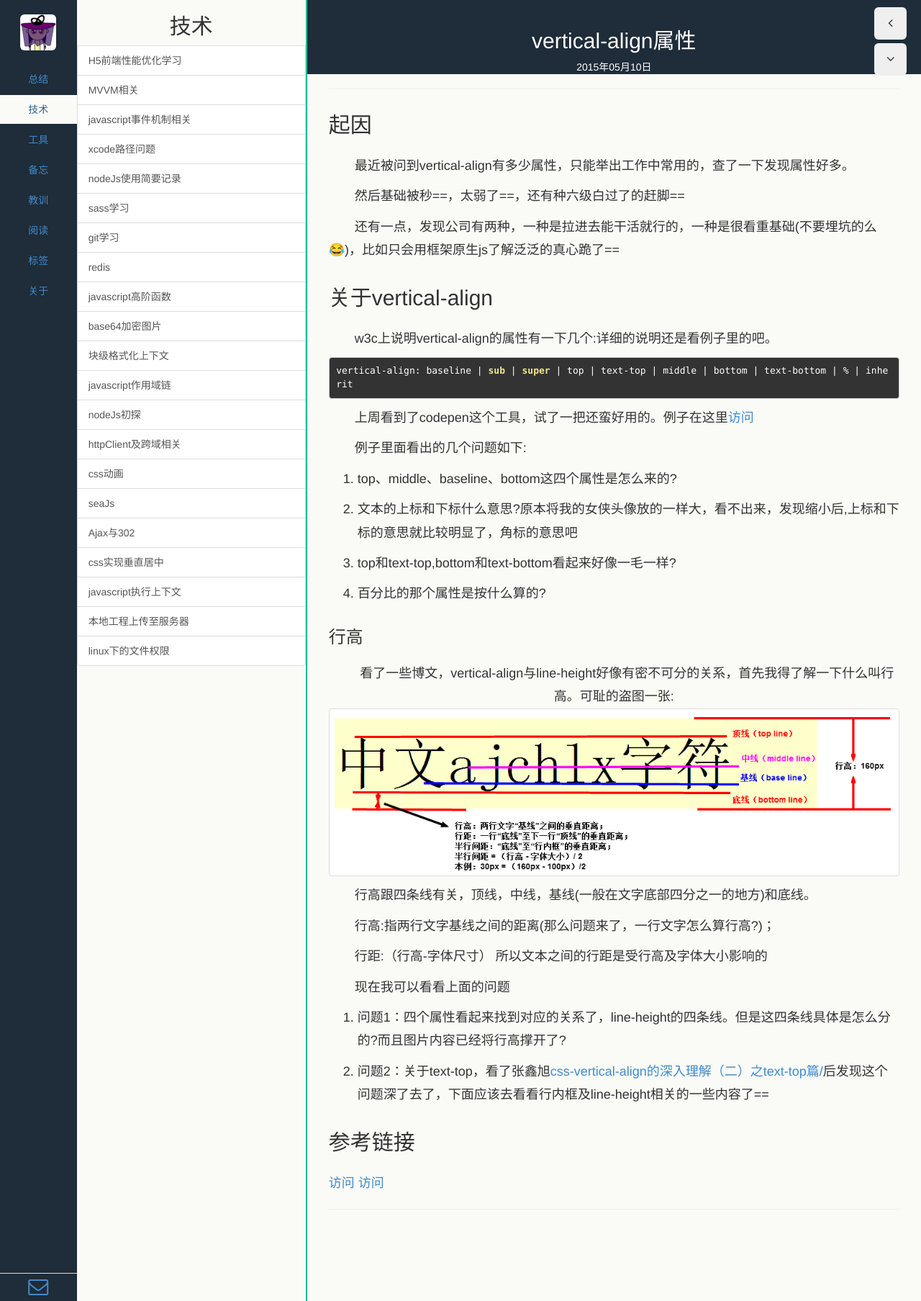
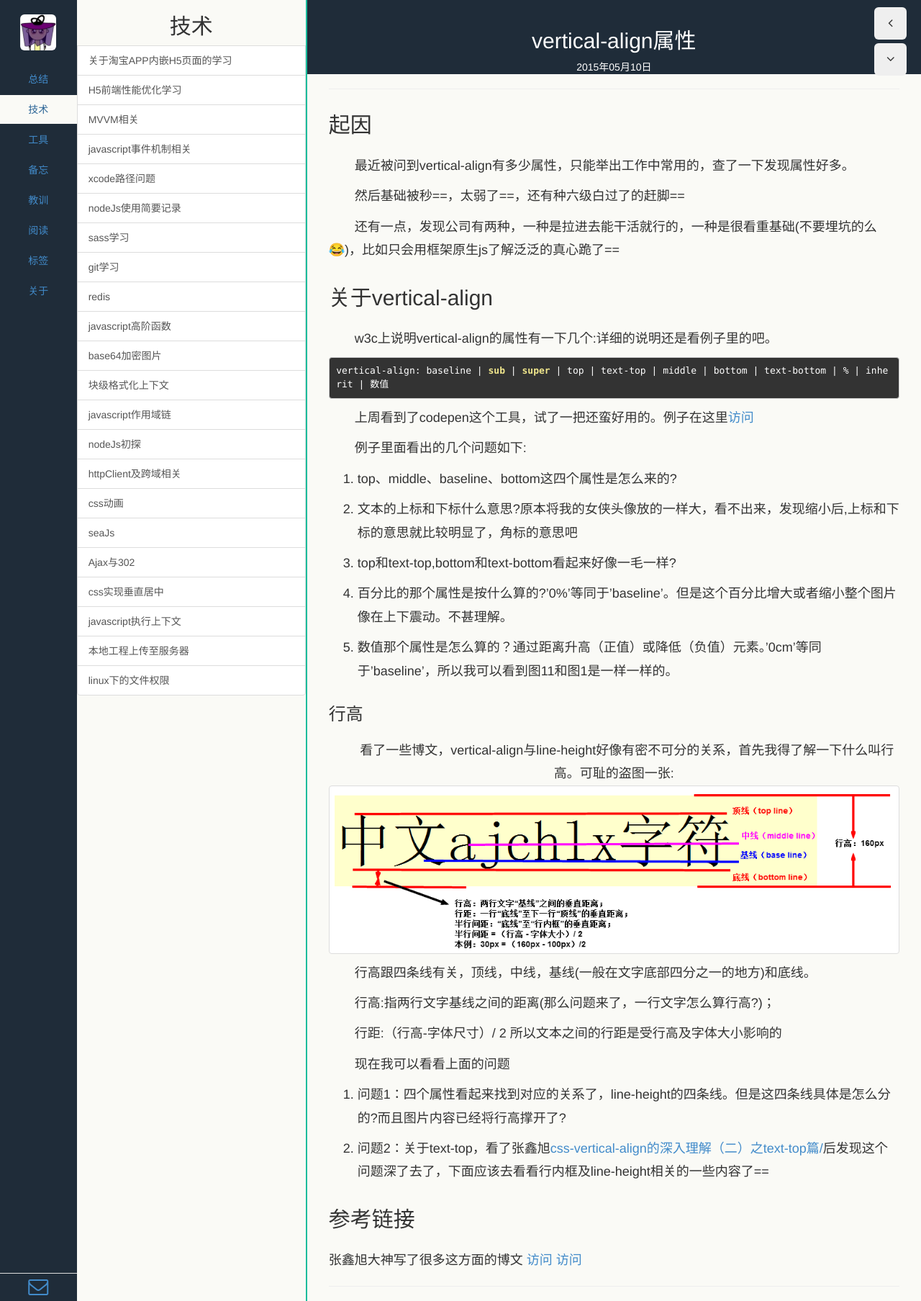
Before and after one commit to echoZQ/echo-blog, a Jekyll site: the page built from _posts/2015-05-10-vertical-align.md, in a window 1280 px wide. Shown: the whole page at 72% size. Built offline with Jekyll 4.4.1, drawn with Linux system fonts in a browser that asks for light colours; Markdown is read by kramdown in place of the engine named in the settings.

Commit message:
taobao h5

```diff
--- a/_posts/2015-05-10-vertical-align.md
+++ b/_posts/2015-05-10-vertical-align.md
@@ -17,7 +17,7 @@ description: 因为基础的关系，面试的时候已经被秒很多次了==
 
 &emsp;&emsp;w3c上说明vertical-align的属性有一下几个:详细的说明还是看例子里的吧。
 
-	vertical-align: baseline | sub | super | top | text-top | middle | bottom | text-bottom | % | inherit
+	vertical-align: baseline | sub | super | top | text-top | middle | bottom | text-bottom | % | inherit | 数值
 
 &emsp;&emsp;上周看到了codepen这个工具，试了一把还蛮好用的。例子在这里<a href="http://codepen.io/echoZQ/pen/mJVmRV" target="_blank">访问</a>
 
@@ -29,7 +29,11 @@ description: 因为基础的关系，面试的时候已经被秒很多次了==
 
 3. top和text-top,bottom和text-bottom看起来好像一毛一样?
 
-4. 百分比的那个属性是按什么算的?
+4. 百分比的那个属性是按什么算的?'0%'等同于'baseline'。但是这个百分比增大或者缩小整个图片像在上下震动。不甚理解。
+
+5. 数值那个属性是怎么算的？通过距离升高（正值）或降低（负值）元素。'0cm'等同于'baseline'，所以我可以看到图11和图1是一样一样的。
+
+
 
 ### 行高
 &emsp;&emsp;看了一些博文，vertical-align与line-height好像有密不可分的关系，首先我得了解一下什么叫行高。可耻的盗图一张:
@@ -39,7 +43,7 @@ description: 因为基础的关系，面试的时候已经被秒很多次了==
 
 &emsp;&emsp;行高:指两行文字基线之间的距离(那么问题来了，一行文字怎么算行高?)；
 
-&emsp;&emsp;行距:（行高-字体尺寸） 所以文本之间的行距是受行高及字体大小影响的
+&emsp;&emsp;行距:（行高-字体尺寸）/ 2 所以文本之间的行距是受行高及字体大小影响的
 
 &emsp;&emsp;现在我可以看看上面的问题
 
@@ -48,5 +52,6 @@ description: 因为基础的关系，面试的时候已经被秒很多次了==
 2. 问题2：关于text-top，看了张鑫旭<a href="http://www.zhangxinxu.com/wordpress/2010/06/css-vertical-align%E7%9A%84%E6%B7%B1%E5%85%A5%E7%90%86%E8%A7%A3%EF%BC%88%E4%BA%8C%EF%BC%89%E4%B9%8Btext-top%E7%AF%87/">css-vertical-align的深入理解（二）之text-top篇/</a>后发现这个问题深了去了，下面应该去看看行内框及line-height相关的一些内容了==
 
 ## 参考链接
+张鑫旭大神写了很多这方面的博文
 [访问](http://www.cnblogs.com/rainman/archive/2011/08/05/2128068.html)
 [访问](http://www.zhangxinxu.com/wordpress/2009/11/css%E8%A1%8C%E9%AB%98line-height%E7%9A%84%E4%B8%80%E4%BA%9B%E6%B7%B1%E5%85%A5%E7%90%86%E8%A7%A3%E5%8F%8A%E5%BA%94%E7%94%A8/)
--- /dev/null
+++ b/_posts/2015-05-12-alipay.md
@@ -0,0 +1,52 @@
+---
+layout: post
+title: 关于淘宝APP内嵌H5页面的学习
+category: 技术
+tags: Html Css
+description: 志强哥哥让我爬阿里的内嵌页面，然后就看上了==
+---
+
+
+### 起因
+估计是志强哥哥看我很闲的慌，让我爬爬淘宝客户端哪些页面是H5的。谷歌了一下，mac下charles是一款很棒的抓包工具，具体安装及配置就不赘述了。
+
+### 别人家的页面
+为什么叫别人家的页面呢，因为自己的页面写的真心比不上人家啊。
+
+1. 针对字体大小的缩放，淘宝是用media screen来做的,下面元素的字体单位都是用的rem。控制body的font-size来达到不同页面的字体大小调整这个是我没考虑到的。
+
+
+	    @media only screen and (min-width: 640px) {
+			html, body {
+  				font-size: 24px;
+  			}
+		}
+		@media only screen and (min-width: 620px) {
+			html, body {
+  				font-size: 23.25px;
+  			}
+		}
+但是我看有页面html的font-size会随着页面的宽度大小变化，但是不是用media screen做的，难道是js?
+
+2. 淘宝的H5页面基本用rem单位，无论宽高(也有百分比的)padding，margin。
+
+3. 如果banner的高度很高，会切割成好几块。一般banner图我只考虑了格式或者压缩，没考虑过干脆把它裁裁小。不过这个请求数量和单张图片尺寸大小哪个更重要怎么衡量呢?
+
+4. h5的页面一般设置最大宽度max-width: 640px; 最小宽度的尺寸会设置成min-width: 320px;这个是我一直疏忽的(在网页中打开的时候图片效果太差了)。
+
+5. 一般页面首次加载的大小不超过1.5MB
+
+
+### 问题
+h5页面中基本上多行文本没有做overflow的处理，但是估计他们后台添加文本的时候有加限制；单行的比如说价格，没有做极限值的处理。
+
+### 一些启示
+设计师按照640px宽度做设计稿，前端工程师拿到稿子时按640px宽度还原设计稿，通过rem或者百分比单位，实现不同页面大小的缩放。
+
+
+### 其他
+只是很草的看了几个页面，有些没做过的效果或者思路会在codepen做做看。
+
+最后杂点图片优化的: 除了针对图片本身，格式，压缩等，用cdn进行动态裁剪也可以，或者直接用gulp/grunt进行优化(话说我之前用prepros的图片压缩功能把图片压没过==，这个要试一把)。
+
+再说页面性能优化，谷歌的PageSpeed,感觉还蛮靠谱的。
```
